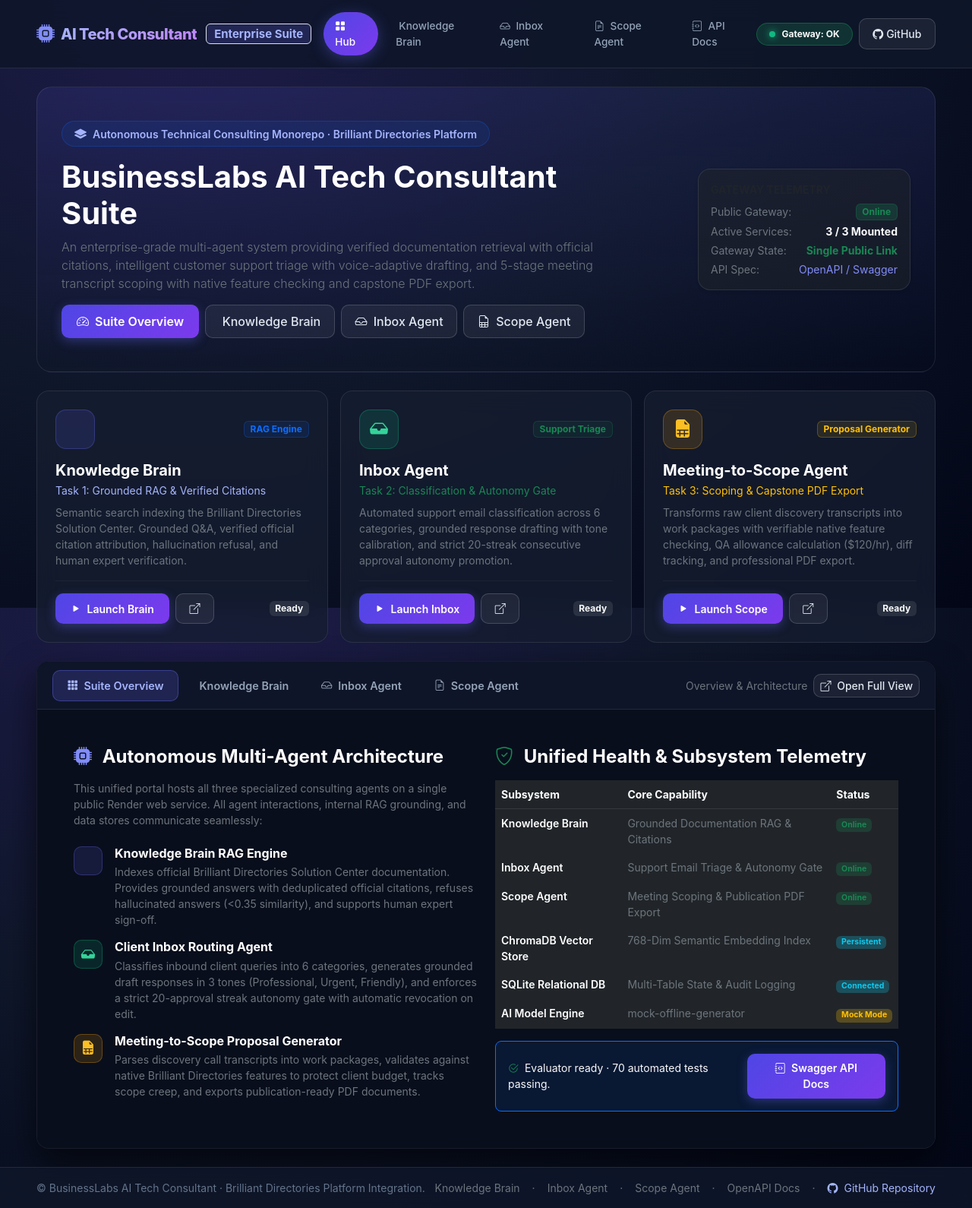
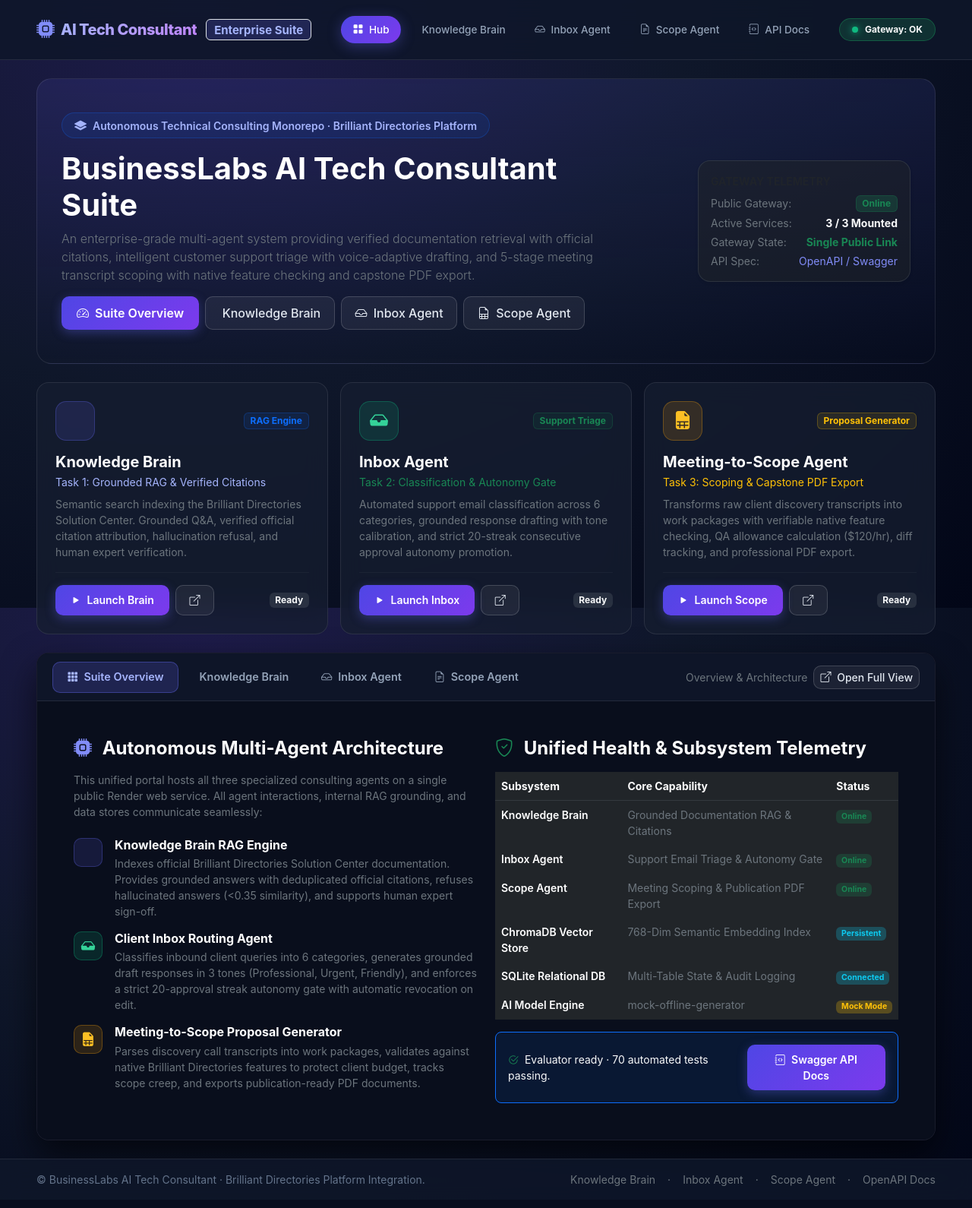
Before and after one commit to tarunkakara/Businesslabs-ai-consultant, a FastAPI app: page / in a window 1280 px wide. Shown: the whole page at 76% size. After the commit the page ends 1561 px from the top, so only its background shows below. Run offline with FastAPI, Linux system fonts and the light colour scheme; data comes from the database, SQL or seed files in the repository; data that the repository does not hold is empty; some libraries are stand-ins or nearby versions.

Commit message:
style(ui): remove GitHub button from navbar and footer in portal

```diff
--- a/templates/portal.html
+++ b/templates/portal.html
@@ -209,16 +209,12 @@
                 </a>
             </div>
 
-            <!-- Health & GitHub -->
+            <!-- Health Telemetry Status -->
             <div class="d-flex align-items-center gap-2">
                 <span id="gatewayStatusBadge" class="badge rounded-pill bg-dark border border-secondary px-3 py-2 text-light">
                     <span class="badge-live-pulse"></span>
                     <span id="gatewayStatusText">Checking Gateway...</span>
                 </span>
-                <a href="https://github.com/tarunkakara/Businesslabs-ai-consultant" target="_blank" class="btn btn-sm btn-portal-outline d-flex align-items-center gap-1">
-                    <i class="bi bi-github"></i>
-                    <span>GitHub</span>
-                </a>
             </div>
         </div>
     </nav>
@@ -522,10 +518,6 @@
                 <a href="/scope" class="text-secondary text-decoration-none hover-light">Scope Agent</a>
                 <span class="text-secondary">&middot;</span>
                 <a href="/docs" class="text-secondary text-decoration-none hover-light">OpenAPI Docs</a>
-                <span class="text-secondary">&middot;</span>
-                <a href="https://github.com/tarunkakara/Businesslabs-ai-consultant" target="_blank" class="text-indigo text-decoration-none" style="color: #a5b4fc;">
-                    <i class="bi bi-github me-1"></i> GitHub Repository
-                </a>
             </div>
         </div>
     </footer>
```
